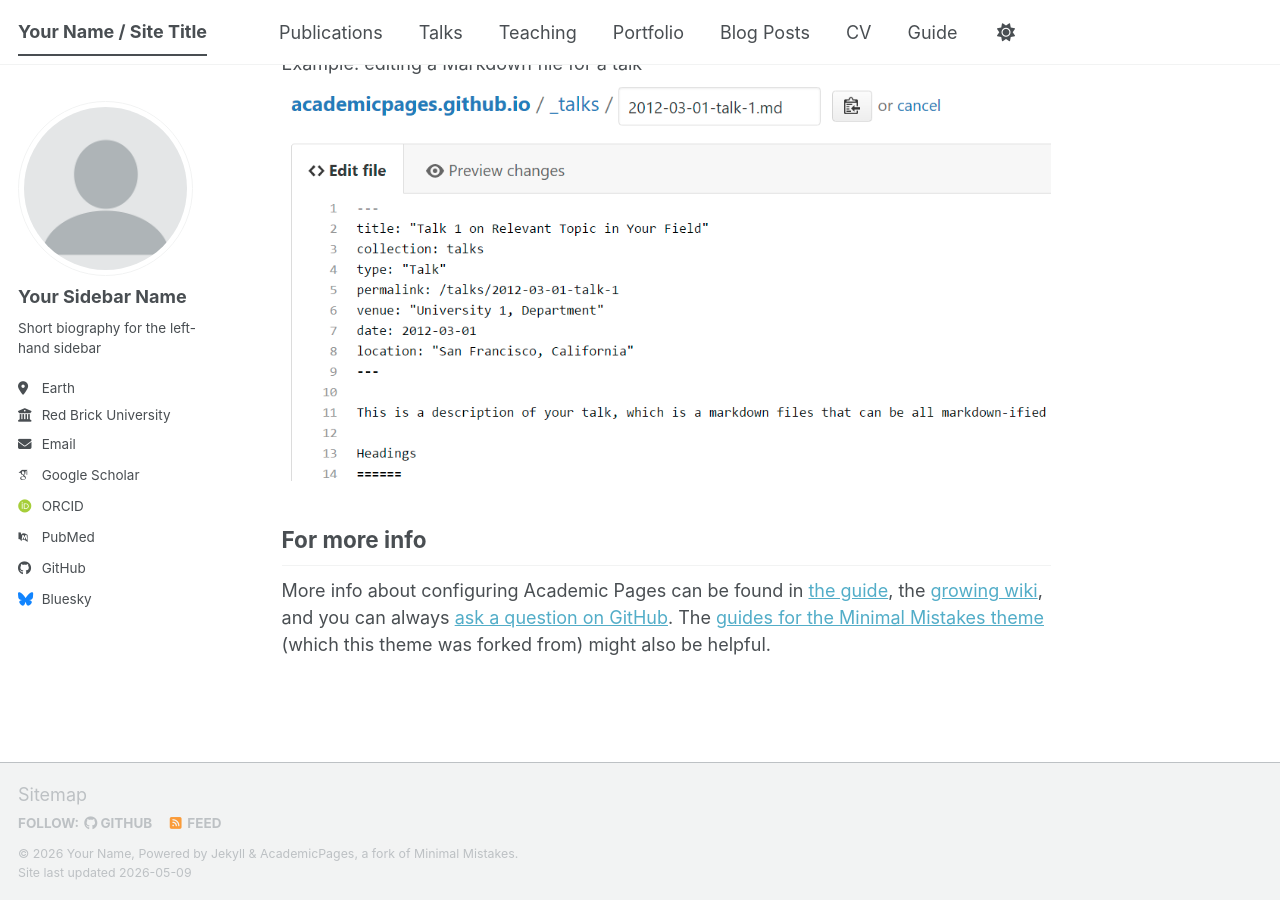
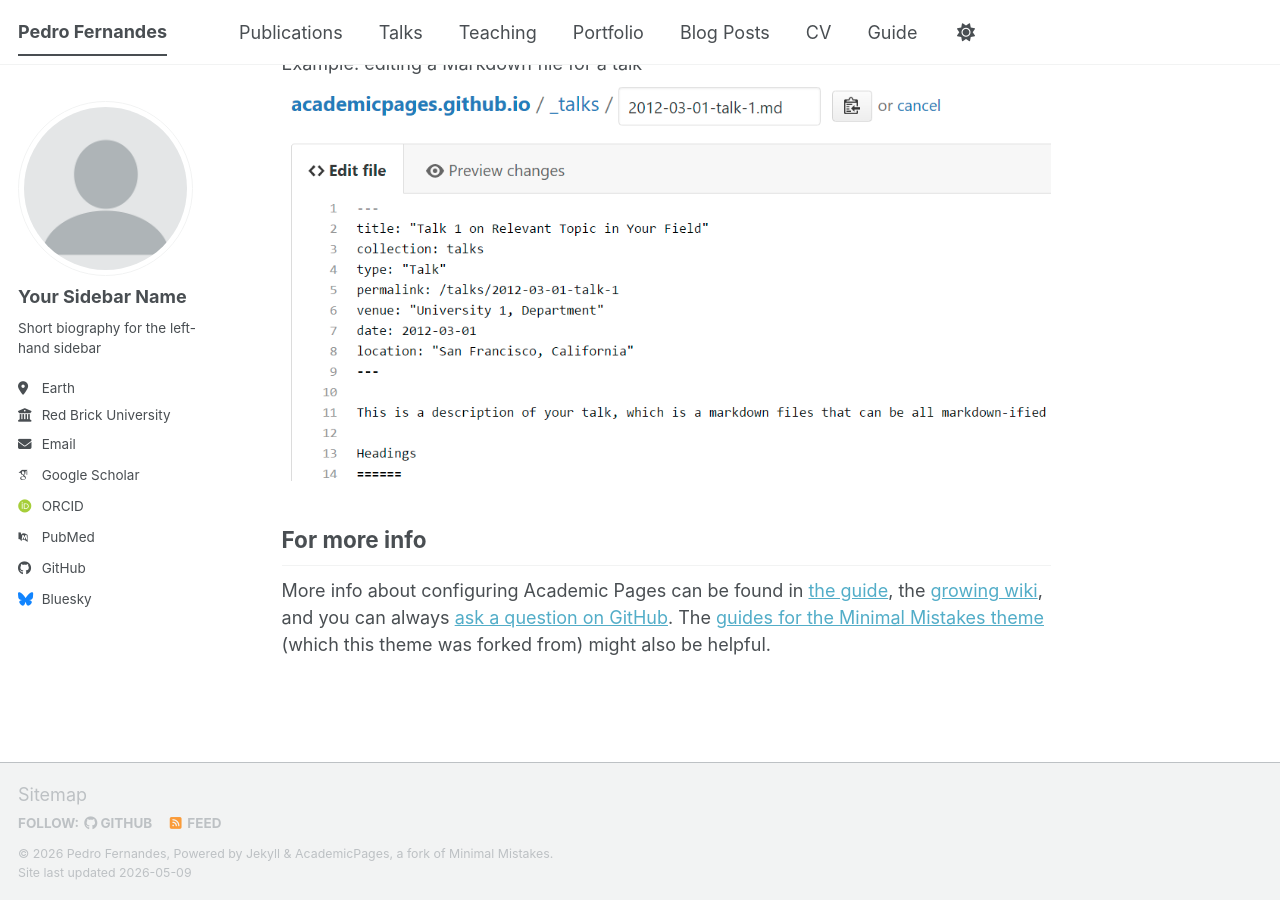
Before and after one commit to pedrofernandss/pedrofernandss.github.io, a Jekyll site: the page built from _pages/about.md, in a window 1280 px wide and 900 px high, scrolled down 2720 px. Built offline with Jekyll 4.4.1, drawn with Linux system fonts in a browser that asks for light colours; some web fonts are replaced; a script bundle is joined from its source files by our own code; library files that are not in the unit come from our copies.

Commit message:
add my info to config file

```diff
--- a/_config.yml
+++ b/_config.yml
@@ -9,14 +9,14 @@
 # Basic Site Settings
 locale                   : "en-US"
 site_theme               : "default" # The available themes options are "default", "air", "sunrise", "mint", "dirt" and "contrast"
-title                    : "Your Name / Site Title"
+title                    : "Pedro Fernandes"
 title_separator          : "-"
-name                     : &name "Your Name"
+name                     : "Pedro Fernandes"
 description              : &description "Your Name's academic portfolio"   # Update this with a general description of your site, this is the default if not overridden by a page
-url                      : https://academicpages.github.io # The base hostname & protocol for your site e.g. "https://[your GitHub username].github.io",
+url                      : https://pedrofernandss.github.io # The base hostname & protocol for your site e.g. "https://[your GitHub username].github.io",
                                                            # or if you already have some other page hosted on Github then use "https://[your GitHub username].github.io/[Your Repo Name]"
 baseurl                  : "" # the subpath of your site, e.g. "/blog"
-repository               : "academicpages/academicpages.github.io"
+repository               : "pedrofernandss/pedrofernandss.github.io"
 
 # Site Author - The following control what appear as part of the author content on the side bar.
 #               If a field is blank the icon and link will not appear, otherwise it will be shown.
```
